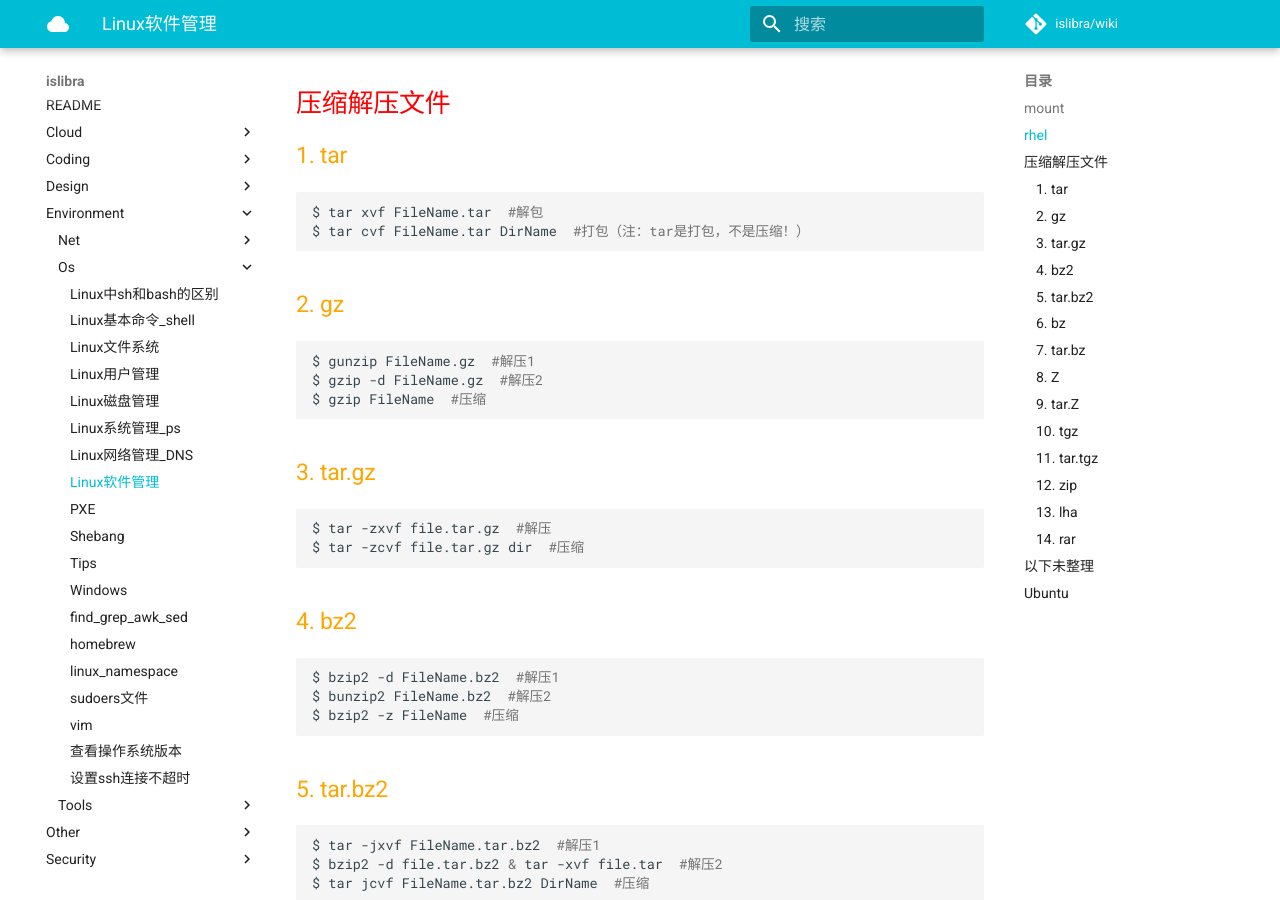
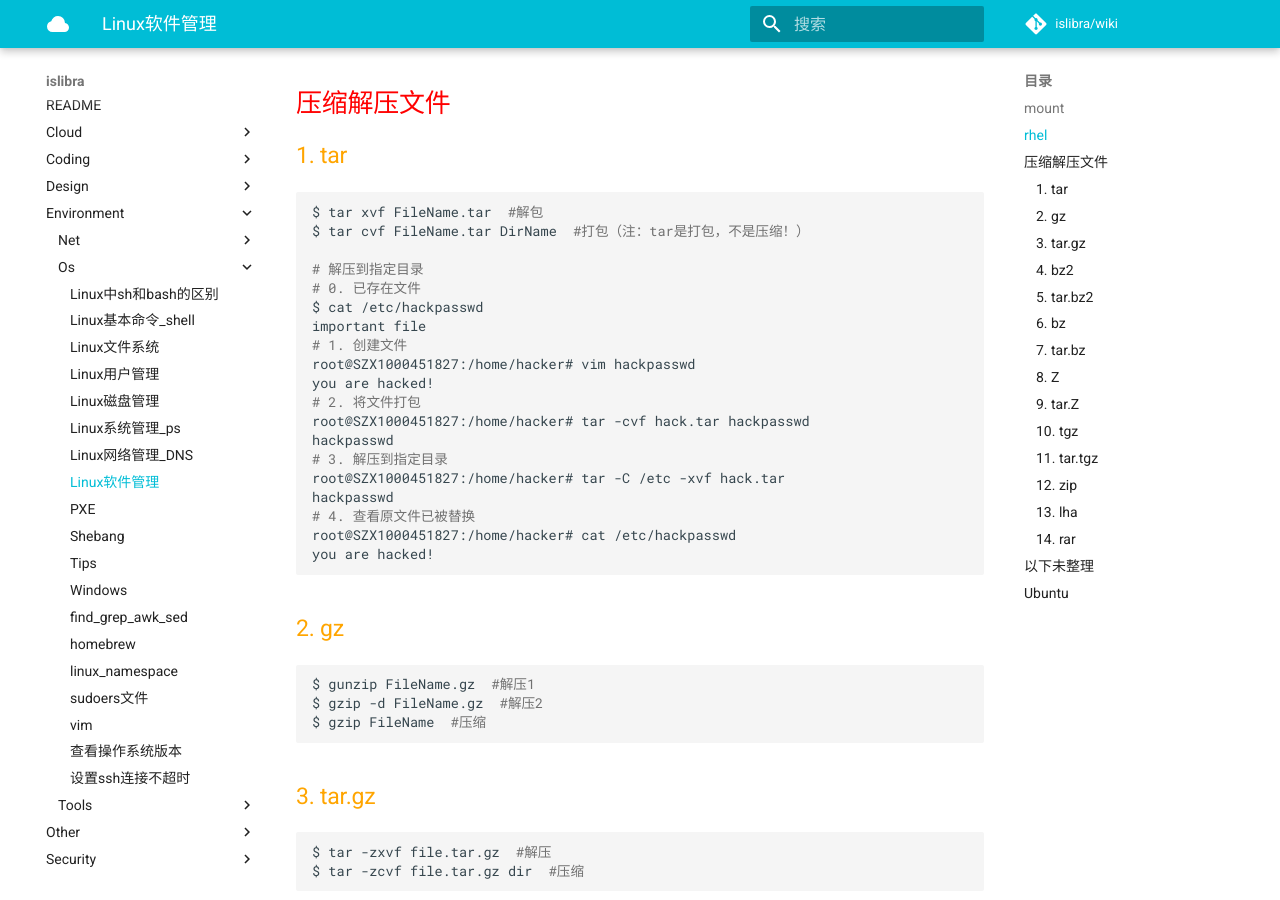
Before and after one commit to islibra/wiki, an MkDocs documentation site: the page built from docs/environment/os/Linux软件管理.md, in a window 1280 px wide and 900 px high, scrolled down 499 px. Built offline with MkDocs 1.6.1 and Material for MkDocs 9.7.7, drawn with Linux system fonts in a browser that asks for light colours; comment, search, counter and statistics services are not loaded.

Commit message:
Update Linux软件管理.md

````diff
--- a/docs/environment/os/Linux软件管理.md
+++ b/docs/environment/os/Linux软件管理.md
@@ -28,6 +28,23 @@ rpm -ivh xxx.rpm
 ```bash
 $ tar xvf FileName.tar  #解包
 $ tar cvf FileName.tar DirName  #打包（注：tar是打包，不是压缩！）
+
+# 解压到指定目录
+# 0. 已存在文件
+$ cat /etc/hackpasswd
+important file
+# 1. 创建文件
+root@SZX1000451827:/home/hacker# vim hackpasswd
+you are hacked!
+# 2. 将文件打包
+root@SZX1000451827:/home/hacker# tar -cvf hack.tar hackpasswd
+hackpasswd
+# 3. 解压到指定目录
+root@SZX1000451827:/home/hacker# tar -C /etc -xvf hack.tar
+hackpasswd
+# 4. 查看原文件已被替换
+root@SZX1000451827:/home/hacker# cat /etc/hackpasswd
+you are hacked!
 ```
 
 ### 2. gz
````
